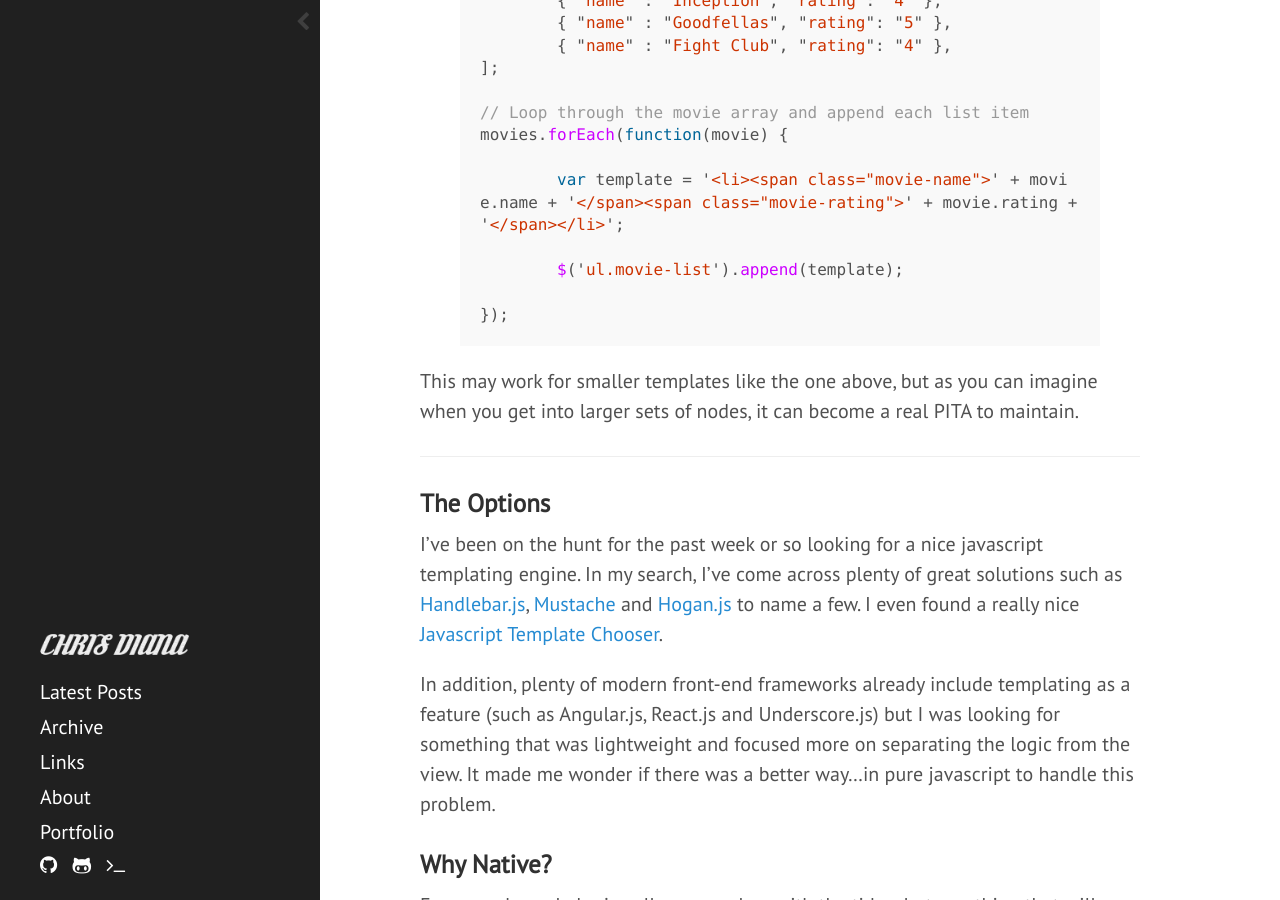
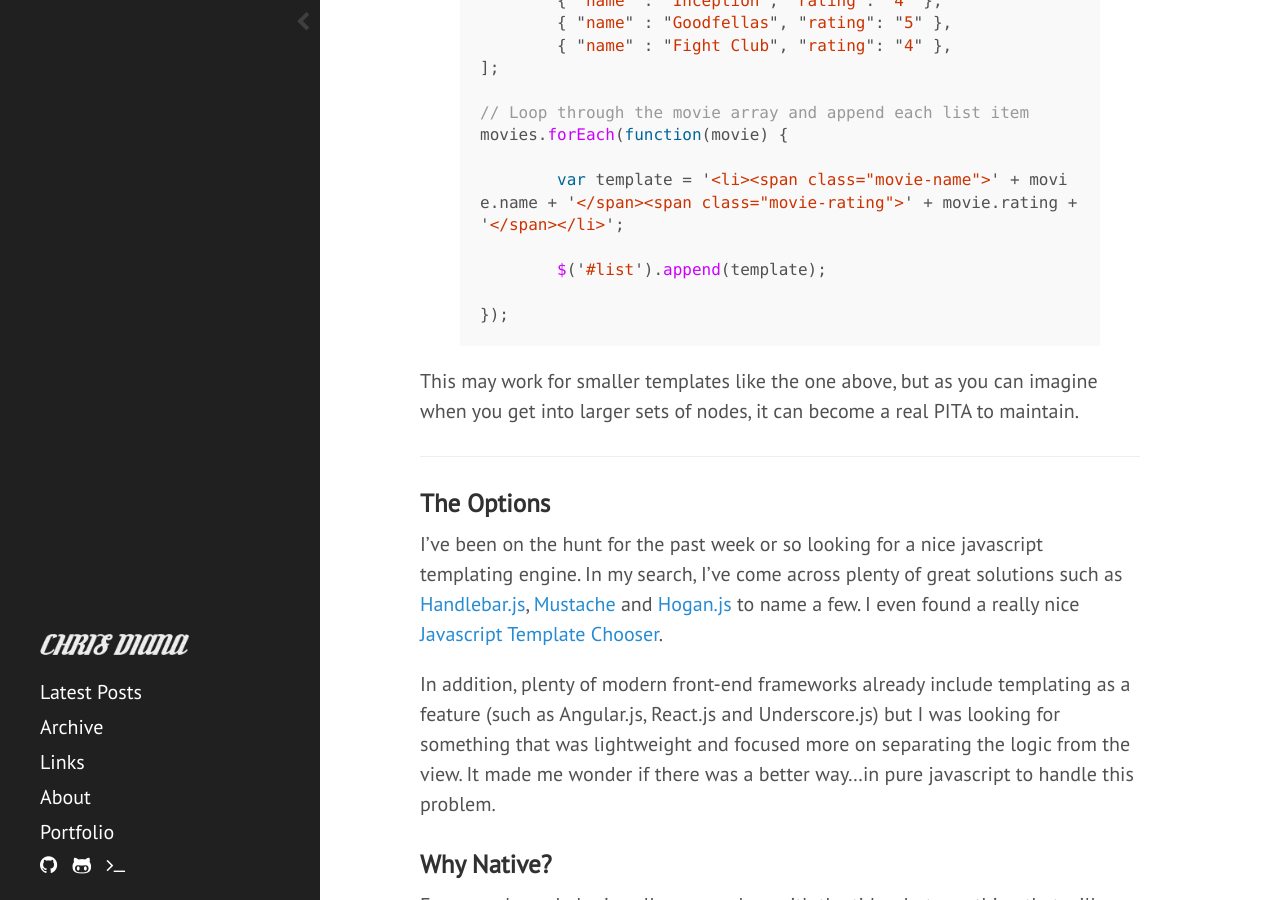
Before and after one commit to chrisdiana/cdmedia.github.io, a Jekyll site: the page built from _posts/2015-09-01-native-javascript-templating.md, in a window 1280 px wide and 900 px high, scrolled down 661 px. Built offline with Jekyll 4.4.1, drawn with Linux system fonts in a browser that asks for light colours; nearby versions of some CDN libraries; Markdown is read by kramdown in place of the engine named in the settings; comment, search, counter and statistics services are not loaded; some of the changed text lies outside the part shown.

Commit message:
update post

```diff
--- a/_posts/2015-09-01-native-javascript-templating.md
+++ b/_posts/2015-09-01-native-javascript-templating.md
@@ -34,7 +34,7 @@
 
 	var template = '<li><span class="movie-name">' + movie.name + '</span><span class="movie-rating">' + movie.rating + '</span></li>';
 
-	$('ul.movie-list').append(template);
+	$('#list').append(template);
 
 });
 
@@ -92,6 +92,8 @@
 
 **index.html**
 {% highlight html %}
+<ul id="list"></ul>
+
 <!--Our template placed somewhere in our HTML-->
 <script id="my-template" type="x-template">
 	<li>
@@ -124,7 +126,7 @@
 	$template.find('.movie-name').text(movie.name);
 	$template.find('.movie-rating').text(movie.rating);
 
-	$('ul.movie-list').append($template);
+	$('#list').append($template);
 });
 
 {% endhighlight %}
```
